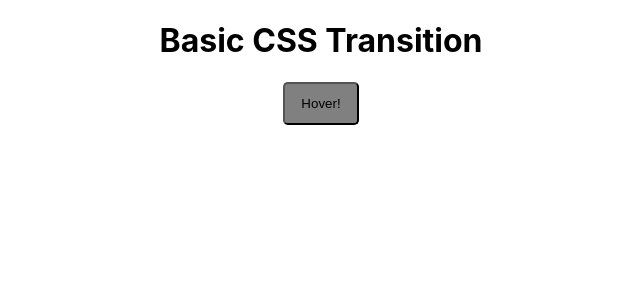
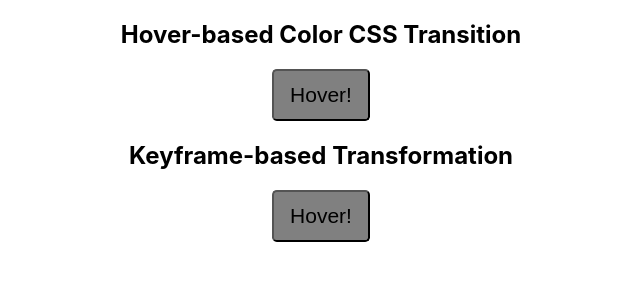
Before and after one commit to kawilliams8/Pro-React, a React (Create React App) app: page / in a window 1280 px wide. Shown: the top 300 px of the page, without its empty margins (319-959 px from the left). Built offline with nearby package versions, Linux system fonts and the light colour scheme.

Commit message:
Add keyframe pulsing-heart animation

```diff
--- a/src/App.css
+++ b/src/App.css
@@ -9,18 +9,26 @@ a {
 }
 
 .button {
+  font-size: 21px;
   padding: 0.75rem 1rem;
   border-radius: 0.3rem;
   box-shadow: 0;
   background-color: grey;
 }
 
-.button:hover {
+#colorshift:hover {
   background-color: red;
   box-shadow: 0 4px #990000;
   transition: 1s;
 }
 
-.App-link {
-  color: #09d3ac;
+#pulseanimation:hover {
+  animation: pulsing-heart .5s infinite;
+  transform-origin: center;
 }
+
+@keyframes pulsing-heart {
+  0% { transform: none; }
+  50% { transform: scale(1.25); }
+  100% { transform: none; }
+}
--- a/src/App.js
+++ b/src/App.js
@@ -4,8 +4,14 @@ import './App.css';
 function App() {
   return (
     <div className="App">
-      <h1>Basic CSS Transition</h1>
-      <button href="#" className="button">Hover!</button>
+      <h2>Hover-based Color CSS Transition</h2>
+      <button href="#" className="button" id="colorshift">
+        Hover!
+      </button>
+      <h2>Keyframe-based Transformation</h2>
+      <button href="#" className="button" id="pulseanimation">
+        Hover!
+      </button>
     </div>
   );
 }
```
